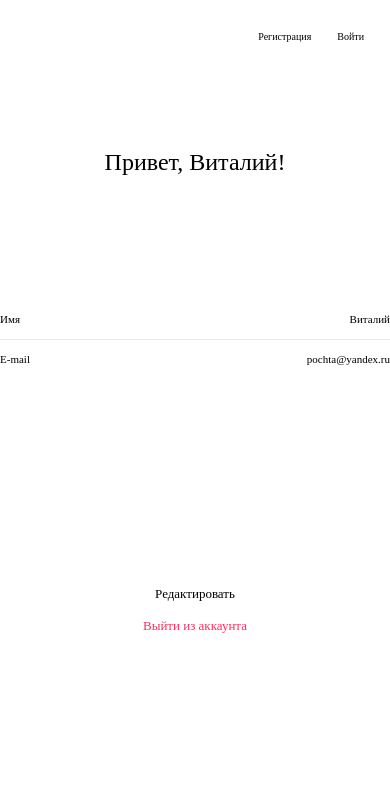
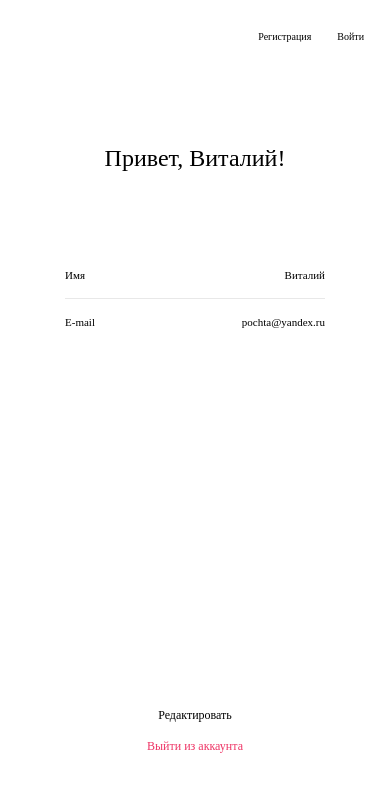
Before and after one commit to Kripns/movie-explorer-frontend, a React (Create React App) app: page /profile in a window 390 px wide. Shown: the top 792 px of the page. Built offline with nearby package versions, Linux system fonts and the light colour scheme; the HTML template or start-up script is replaced by a standard one.

Commit message:
feat/ implement tablet and mobile layout for profile, signin and signup pages

```diff
--- a/src/components/AuthForm/AuthForm.css
+++ b/src/components/AuthForm/AuthForm.css
@@ -14,6 +14,7 @@
 }
 
 .auth-form__label {
+  width: 100%;
   display: flex;
   flex-direction: column;
   font-weight: 400;
@@ -45,9 +46,13 @@
 }
 
 .auth-form__button {
+  width: 100%;
   height: 45px;
   padding: 0;
   background: var(--green-background);
+  font-weight: 400;
+  font-size: 14px;
+  line-height: 17px;
   color: var(--white-text);
   border: none;
   border-radius: 3px;
@@ -89,3 +94,46 @@
 .auth-form__link:hover {
   opacity: .3;
 }
+
+@media screen and (max-width: 768px) {
+  .auth-form {
+    padding: 232px 0;
+  }
+}
+
+@media screen and (max-width: 540px) {
+  .auth-form {
+    width: 260px;
+    align-items: center;
+    padding: 56px 0 30px;
+  }
+
+  .auth-form__heading {
+    padding: 50px 0 80px;
+  }
+
+  .auth-form__button {
+    font-weight: 500;
+    font-size: 12px;
+    line-height: 15px;
+  }
+
+  .auth-form__button_signup {
+    margin-top: 222px;
+  }
+
+  .auth-form__button_signin {
+    margin-top: 267px;
+  }
+
+  .auth-form__subheading {
+    font-size: 12px;
+    line-height: 15px;
+    padding-top: 14px;
+  }
+
+  .auth-form__link {
+    font-size: 12px;
+    line-height: 15px;
+  }
+}
--- a/src/components/Profile/Profile.css
+++ b/src/components/Profile/Profile.css
@@ -8,11 +8,15 @@
 }
 
 .profile__heading {
+  max-width: 410px;
   font-weight: 500;
   font-size: 24px;
   line-height: 29px;
   margin: 0;
   padding-bottom: 123px;
+  text-overflow: ellipsis;
+  white-space: nowrap;
+  overflow: hidden;
 }
 
 .profile__form {
@@ -28,10 +32,11 @@
   font-weight: 500;
   font-size: 11px;
   line-height: 13px;
-  padding: 13px 0;
+  padding-bottom: 16px;
 }
 
 .profile__form-label:nth-of-type(n + 2) {
+  padding: 24px 0 0;
   border-top: 1px solid #E8E8E8;
 }
 
@@ -49,7 +54,7 @@
   flex-direction: column;
   align-items: center;
   gap: 16px;
-  padding-top: 207px;
+  padding-top: 213px;
 }
 
 .profile__form-button {
@@ -77,3 +82,58 @@
   line-height: 16px;
   color: #EE3465;
 }
+
+@media screen and (max-width: 768px) {
+  .profile {
+    padding: 236px 0 269px;
+  }
+
+  .profile__heading {
+    padding-bottom: 80px;
+  }
+
+  .profile__form-label {
+    padding-bottom: 15px;
+  }
+
+  .profile__form-label:nth-of-type(n + 2) {
+    padding: 18px 0 0;
+  }
+
+  .profile__form-buttons {
+    padding-top: 210px;
+  }
+}
+
+@media screen and (max-width: 540px) {
+  .profile {
+    max-width: 260px;
+    padding: 70px 0 40px;
+  }
+
+  .profile__heading {
+    padding-bottom: 96px;
+  }
+
+  .profile__form-label {
+    padding-bottom: 16px;
+  }
+
+  .profile__form-label:nth-of-type(n + 2) {
+    padding: 17px 0 0;
+  }
+
+  .profile__form-buttons {
+    padding-top: 379px;
+  }
+
+  .profile__form-button_type_edit {
+    font-size: 12px;
+    line-height: 15px;
+  }
+
+  .profile__form-button_type_exit {
+    font-size: 12px;
+    line-height: 15px;
+  }
+}
```
